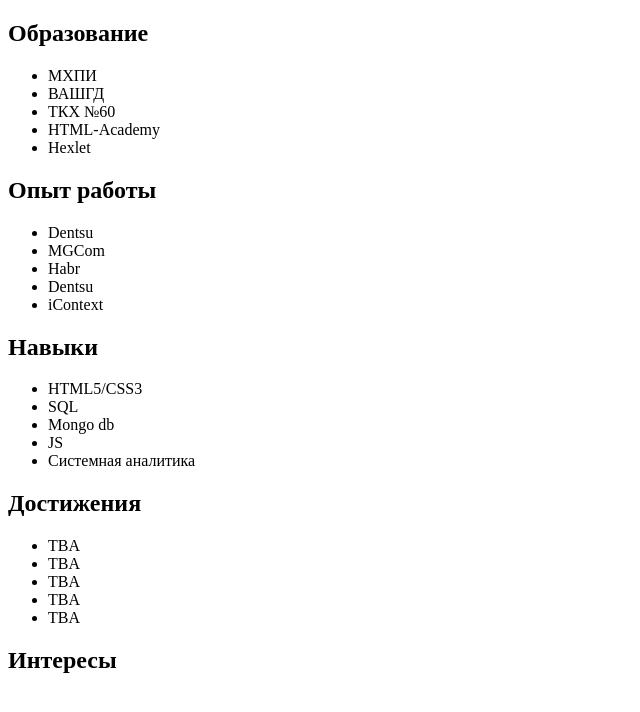
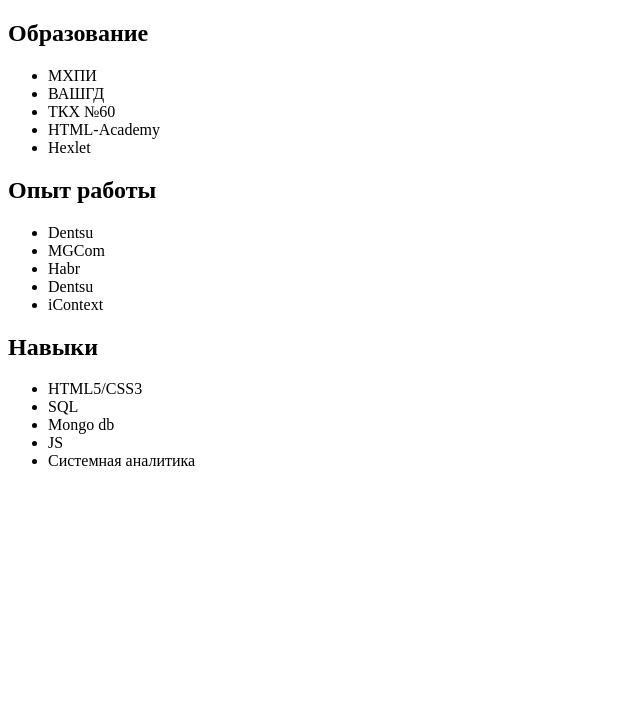
Before and after one commit to vlastavetra/vlastavetra.github.io, a plain HTML site: page index.html in a window 1280 px wide. Shown: the whole page, without its empty margins (0-640 px from the left). Drawn offline with Linux system fonts and the light colour scheme.

Commit message:
remove extra sections

```diff
--- a/index.html
+++ b/index.html
@@ -37,17 +37,6 @@
           <li>Системная аналитика</li>
         </ul>
       </section>
-      <section>
-        <h2>Достижения</h2>
-        <ul>
-          <li>TBA</li>
-          <li>TBA</li>
-          <li>TBA</li>
-          <li>TBA</li>
-          <li>TBA</li>
-        </ul>
-      </section>
-      <section><h2>Интересы</h2></section>
     </main>
     <footer></footer>
   </body>
```
